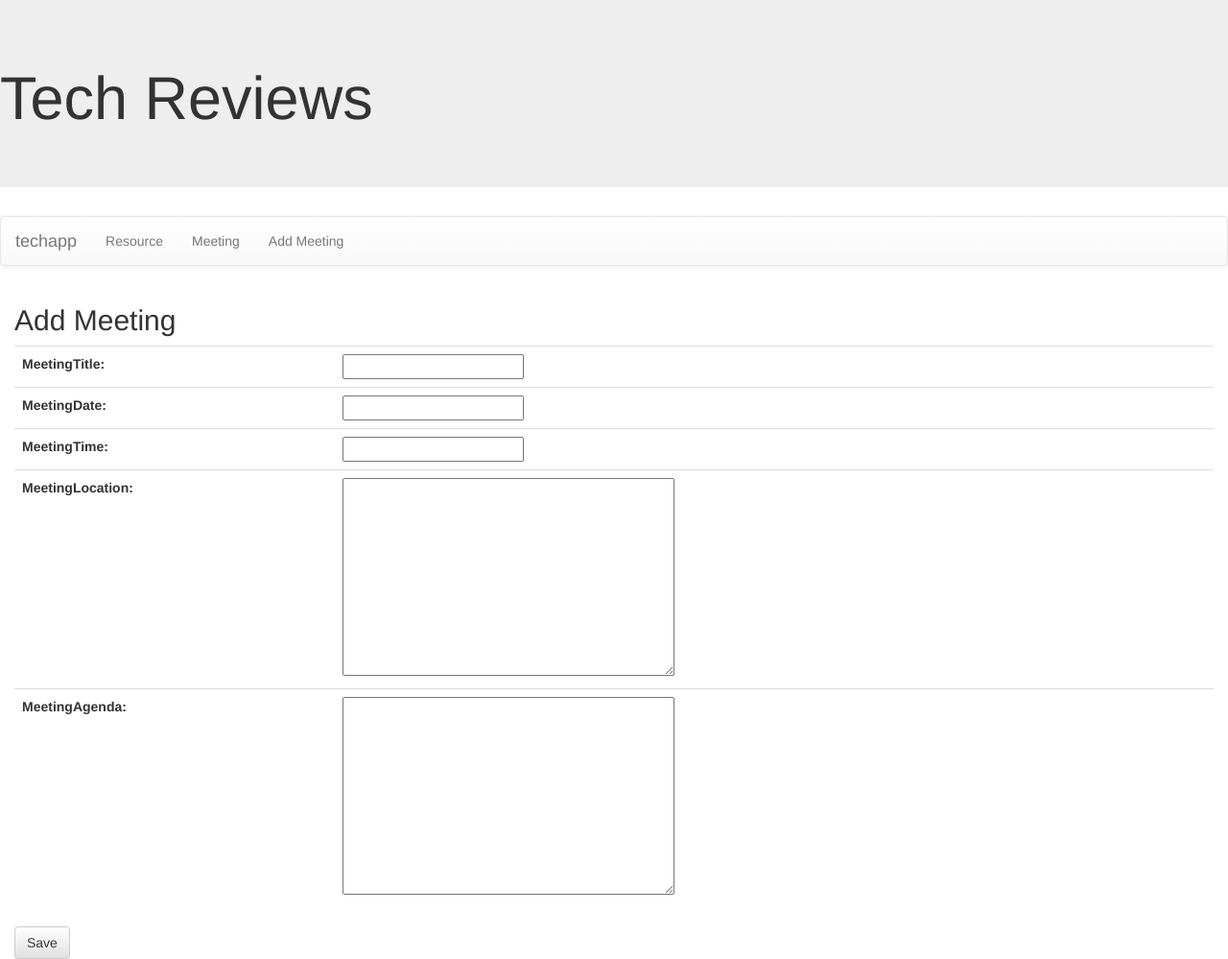
After one commit to YunsungChoi/ITC172-pythonclub, a Django app: page /club/newmeeting in a window 1280 px wide. The commit adds this page. Shown: the whole page at 96% size. Run offline with Django 3.2, Linux system fonts and the light colour scheme; some libraries are stand-ins or nearby versions.

Commit message:
Assignment8 Forms
Created TestAdding on Meeting

```diff
--- /dev/null
+++ b/pythonclub/club/forms.py
@@ -0,0 +1,7 @@
+from django import forms
+from .models import Meeting, MeetingMinute, Resource, Event
+
+class MeetingForm(forms.ModelForm):
+    class Meta:
+        model=Meeting
+        fields='__all__'
--- a/pythonclub/club/templates/base.html
+++ b/pythonclub/club/templates/base.html
@@ -18,6 +18,7 @@
 <ul class="nav navbar-nav">
 <li><a href="{% url 'resource' %}">Resource</a></li>
 <li><a href="{% url 'meeting' %}">Meeting</a></li>
+<li><a href="{% url 'newmeeting' %}">Add Meeting</a></li>
 </ul>
 </div>
 </nav>
--- /dev/null
+++ b/pythonclub/club/templates/club/newmeeting.html
@@ -0,0 +1,16 @@
+{% extends 'base.html' %}
+{% block content %}
+<h2>Add Meeting</h2>
+<form method='POST' class="post-form">
+<table class='table'>
+
+        {% csrf_token %}
+        {{ form.as_table }}
+
+
+</table>
+<button type="submit" class="save btn btn-default">
+    Save
+</button>
+</form>
+{% endblock %}
--- a/pythonclub/club/urls.py
+++ b/pythonclub/club/urls.py
@@ -6,4 +6,5 @@ urlpatterns=[
     path('gettypes/', views.gettypes, name='resource'),
     path('getmeetings/', views.getmeetings, name='meeting'),
     path('meetingdetails/<int:id>', views.meetingdetails, name='meetingdetails'),
+    path('newmeeting', views.newMeeting, name='newmeeting'),
 ]
--- a/pythonclub/club/views.py
+++ b/pythonclub/club/views.py
@@ -1,6 +1,7 @@
 from django.shortcuts import render, get_object_or_404
 from .models import Resource
 from .models import Meeting
+from .forms import MeetingForm
 
 # Create your views here.
 def index(request):
@@ -20,3 +21,15 @@ def meetingdetails(request, id):
         'meet' : meet,
     }
     return render(request, 'club/meetingdetails.html', context=context)
+
+def newMeeting(request):
+    form=MeetingForm
+    if request.method=='POST':
+        form=MeetingForm(request.POST)
+        if form.is_valid():
+            post=form.save(commit=True)
+            post.save()
+            form=MeetingForm()
+    else:
+          form=MeetingForm()
+    return render(request, 'club/newMeeting.html', {'form': form})
```
